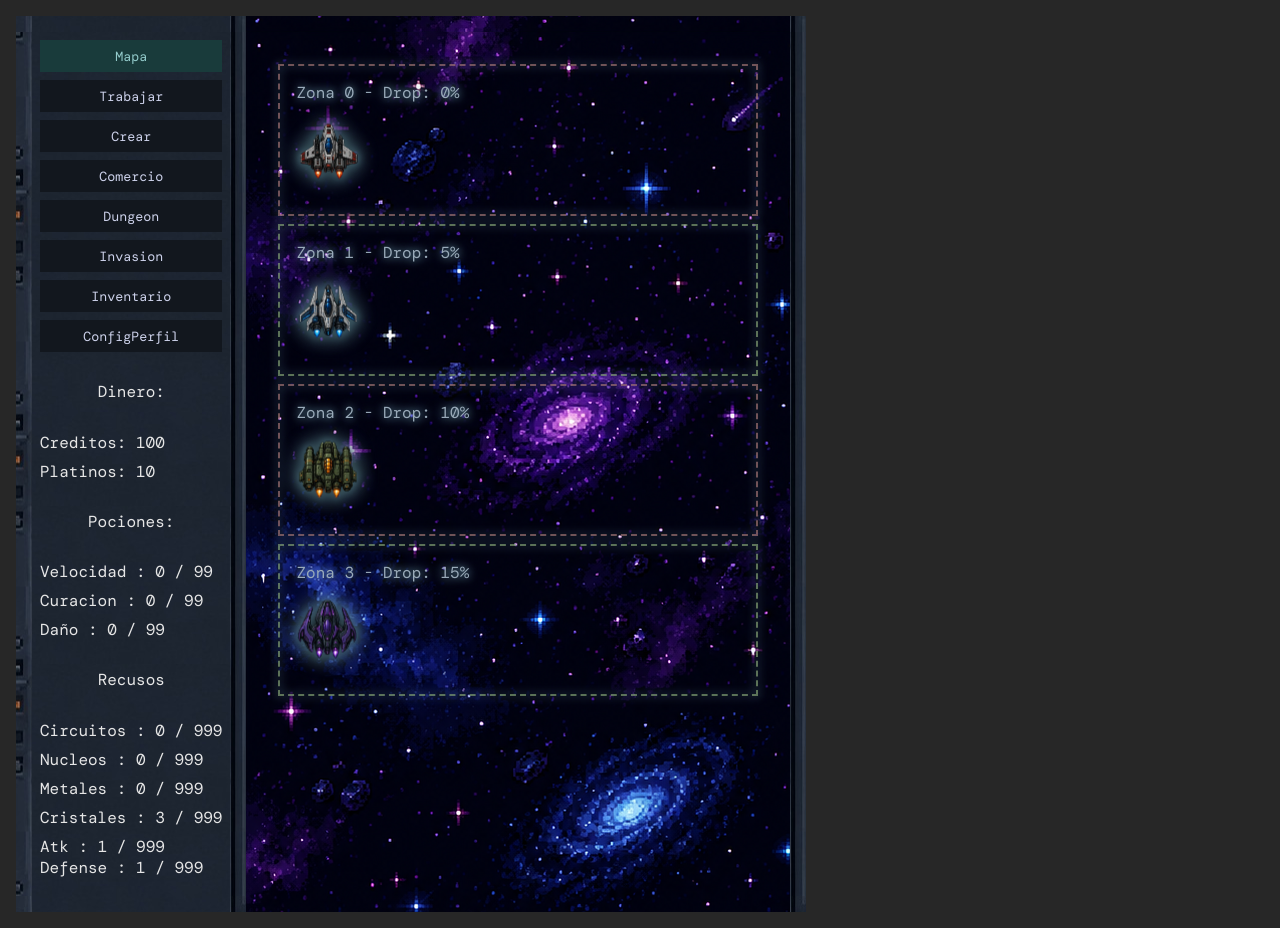
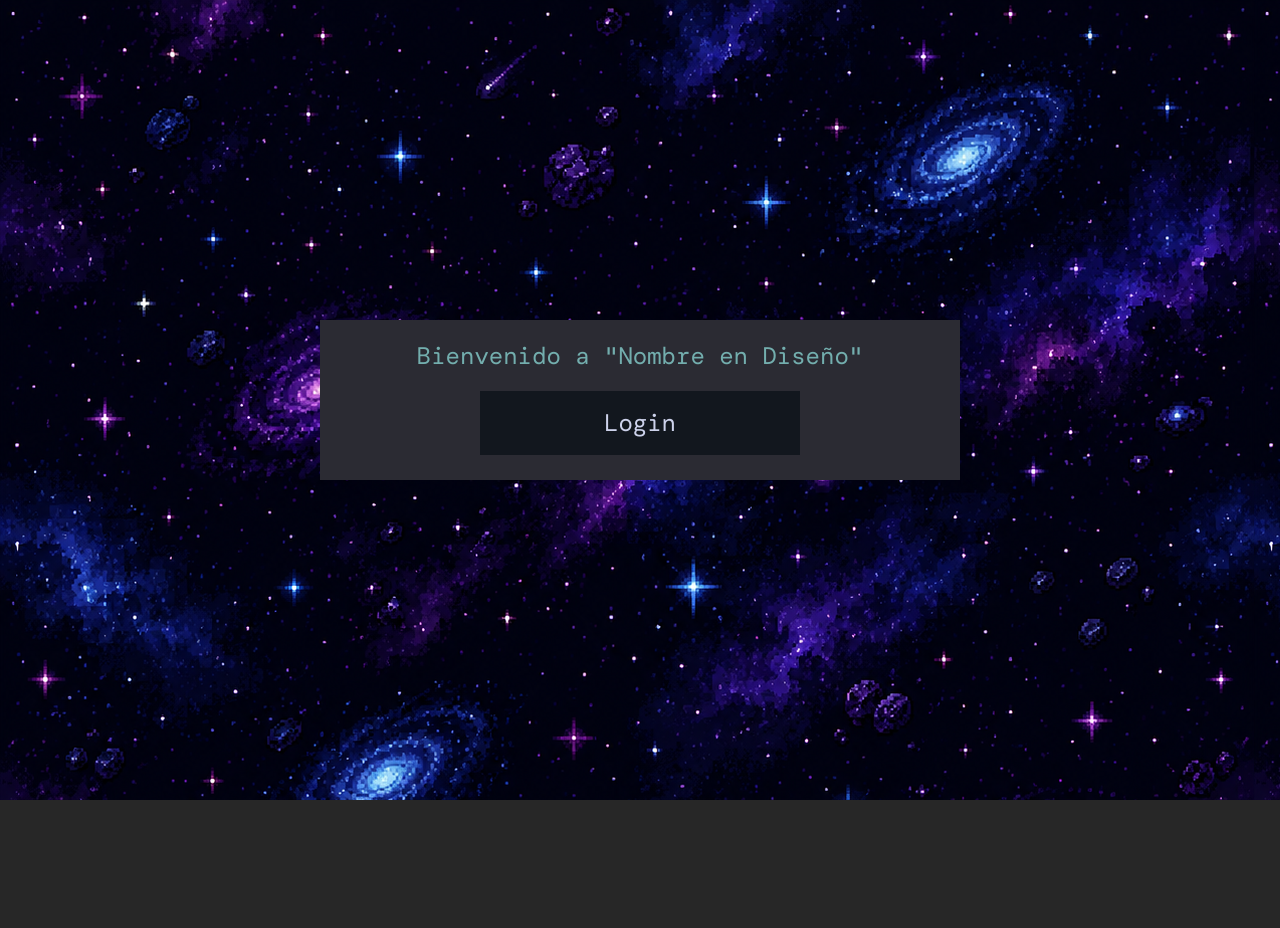
Before and after one commit to JavierBagatoli/JuegoSencillo, a React (Vite) app: page / in a window 1280 px wide. After the commit the page ends 800 px from the top, so only its background shows below. Built offline with nearby package versions, Linux system fonts and the light colour scheme; a web font is replaced by a local one.

Commit message:
add: login page

```diff
--- a/index.html
+++ b/index.html
@@ -2,7 +2,7 @@
 <html lang="en">
   <head>
     <meta charset="UTF-8" />
-    <link rel="icon" type="image/svg+xml" href="/vite.svg" />
+    <link rel="icon" type="image/ico" href="./src/assets/fav.ico" />
     <meta name="viewport" content="width=device-width, initial-scale=1.0" />
     <title>minigame</title>
     <link rel="preconnect" href="https://fonts.googleapis.com">
--- a/src/App.tsx
+++ b/src/App.tsx
@@ -13,6 +13,7 @@ import BatallaInvasionPage from './moduls/invasion-battle/BatallaInvasionPage'
 import TrabajoPage from './moduls/trabajo/components/TrabajoPage'
 import CrearPage from './moduls/crear/CrearPage'
 import { INVENTARY } from './components/initialData/inventary.init'
+import LoginPage from './moduls/login/components/LoginPage'
 
 function App() {
   const [page, setPage] = useState<MenuOptions>('mapa')
@@ -22,6 +23,7 @@ function App() {
     cristales: 3,
     nucleosEnergeticos: 0
   })
+  const [isLogin, setIsLogin] = useState<boolean>(false)
   const [playerStats, setPlayerStats] = useState<PlayerStatsControl>(PLAYER_INITIAL_DUNGEON)
   const [showAsidenav, setShowAsidenav] = useState<boolean>(false)
   const [invetory, setInventory] = useState<InvetoryPlayer[]>(INVENTARY)
@@ -76,7 +78,8 @@ function App() {
 
   return (
     <>
-      <main className={isMobile?'':'desktop'}>
+      {
+        isLogin?<main className={isMobile?'':'desktop'}>
         {isMobile && !showAsidenav &&
 
         <button
@@ -178,7 +181,13 @@ function App() {
             showPage()
           }
         </section>
-      </main>
+      </main>:
+        <LoginPage
+          handleLogin={(val: boolean) => setIsLogin(val)}
+        />
+      }
+
+
     </>
   )
 }
--- a/src/index.css
+++ b/src/index.css
@@ -79,7 +79,7 @@ img{
 }
 
 .green{
-  color: #ad7253;
+  color: #5384ad;
 }
 
 #dungeon-selector-level{
--- /dev/null
+++ b/src/moduls/login/components/LoginPage.css
@@ -0,0 +1,23 @@
+.login-page{
+    height: 100dvh !important;
+    background-color: rgb(22, 66, 104);
+    background-image: url('../../../assets/background/galaxy.png');
+    justify-content: center;
+    align-content: center;
+}
+
+.login-page .menu{
+    color: rgb(115, 174, 174);
+    align-items: center;
+    background-color: rgb(43, 43, 51);
+    height: 10rem;
+    width: 40rem;
+    display: flex;
+    flex-direction: column;
+}
+
+.login-page .menu button{
+    width: 20rem;
+    height: 4rem;
+    font-size: 1.5rem;
+}
--- /dev/null
+++ b/src/moduls/login/components/LoginPage.tsx
@@ -0,0 +1,21 @@
+import './LoginPage.css'
+
+function LoginPage(props: {handleLogin: Function}) {
+
+  const handleLogin = () =>{
+    props.handleLogin(true)
+  }
+
+  return (
+    <>
+      <section className='login-page flex col'>
+        <div className='menu'>
+          <h2>Bienvenido a "Nombre en Diseño"</h2>
+          <button onClick={() =>handleLogin()}>Login</button>
+        </div>
+      </section>
+    </>
+  )
+}
+
+export default LoginPage
--- a/src/moduls/mapa/MapaMundo.css
+++ b/src/moduls/mapa/MapaMundo.css
@@ -35,19 +35,19 @@
 
 @keyframes open {
     from {
-        transform: scaleX(0);
+        clip-path: inset(0 100% 0 0);
     }
     to {
-        transform: scaleX(1);
+        clip-path: inset(0 0 0 0);
     }
 }
 
 @keyframes close {
     from {
-        transform: scaleX(1);
+        clip-path: inset(0 0 0 0);
     }
     to {
-        transform: scaleX(0);
+        clip-path: inset(0 100% 0 0);
     }
 }
 
--- a/src/moduls/mapa/MapaMundoPage.tsx
+++ b/src/moduls/mapa/MapaMundoPage.tsx
@@ -23,7 +23,7 @@ function MapaGlobalPage() {
               <div className='zone'>
                 <span>Zona {index} - Drop: {index*5}%</span>
                 <div>{
-                  [''].map((_v) =>
+                  ['',''].map((_v,i) =>
                     <div className='flex'>
                     <img
                       onClick={() => handleExpandInfo(index)}
```
Also changed, not shown: 1 other file (tests, documents, lock files or other folders).
